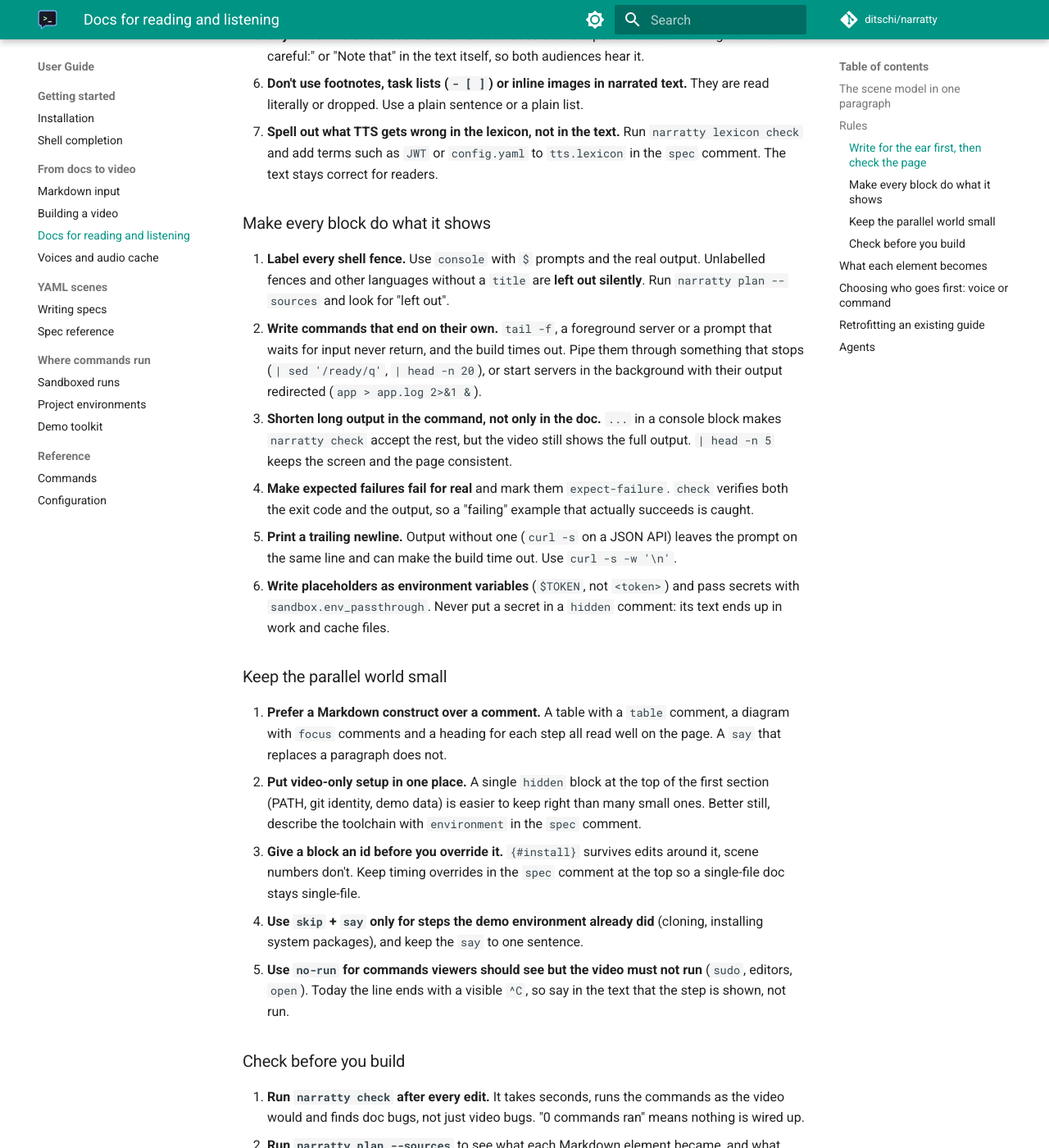
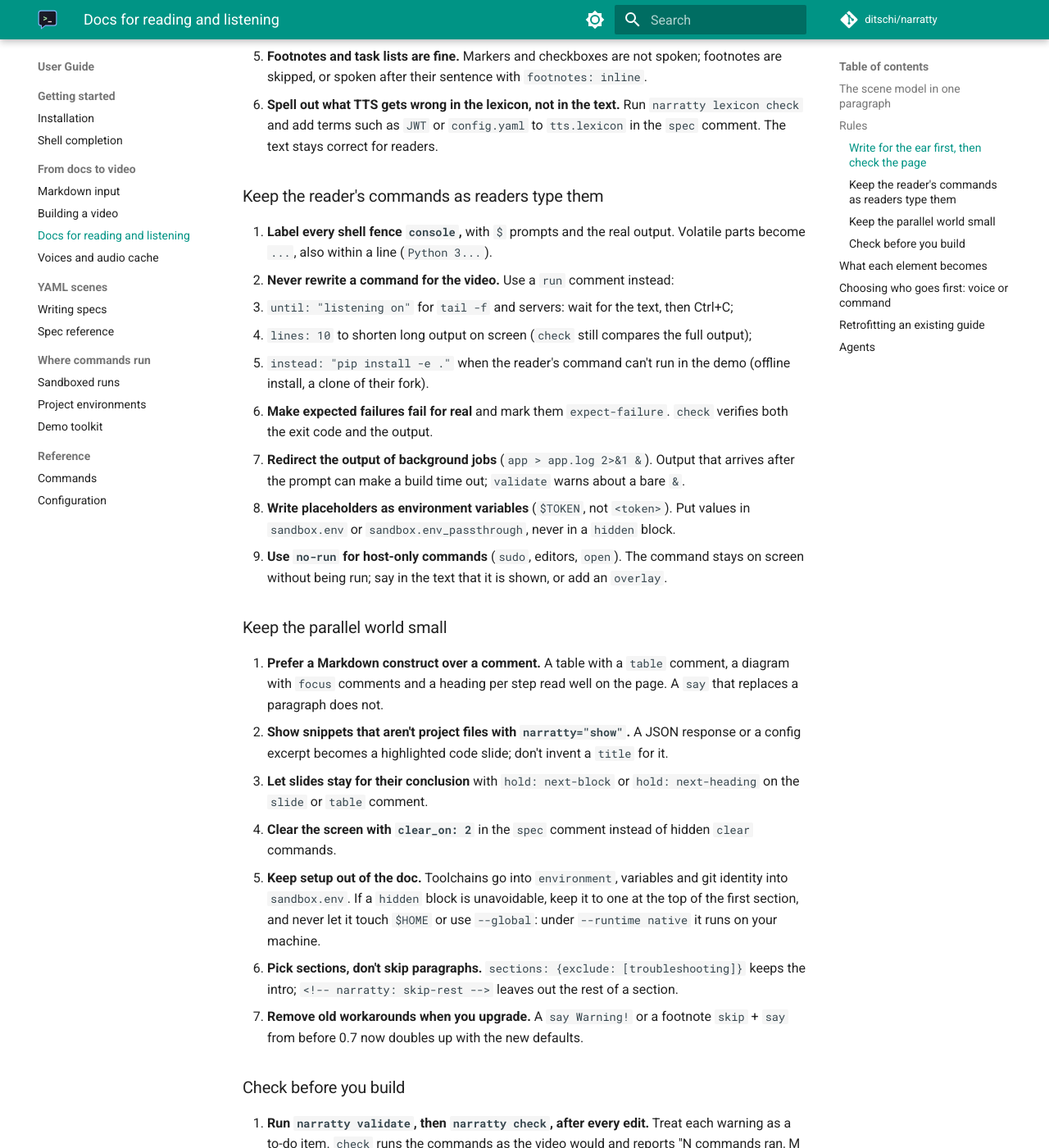
Before and after one commit to ditschi/narratty, an MkDocs documentation site: the page built from docs/user-guide/dual-use.md, in a window 1280 px wide and 1400 px high, scrolled down 1011 px. Shown: the whole window at 82% size. Built offline with MkDocs 1.6.1 and Material for MkDocs 9.7.7, drawn with Linux system fonts in a browser that asks for light colours; comment, search, counter and statistics services are not loaded; the version menu is left out; some of the changed text lies outside the part shown.

Commit message:
docs: update the dual-use rules and agent skill for 0.7
Rules, element table, voice/command table, retrofit checklist and the
narratty-docs skill now use the run comment, show, hold, clear_on,
sections exclude and the new defaults; the study records round 2.

Co-Authored-By: Claude Opus 5.5 <noreply@anthropic.com>

```diff
--- a/docs/contributor-guide/dual-use-study.md
+++ b/docs/contributor-guide/dual-use-study.md
@@ -147,3 +147,28 @@ in the doc as readers would type them.
   `skills/narratty-docs/` covers the same ground for agents today.
 - **Faster loop**: allow the scene cache with slides and overlays; announce image pulls
   with size; put scene id and Markdown line in every runtime error.
+
+## Round 2 (0.7 features)
+
+The same four authors rebuilt their docs with the features from the roadmap above.
+
+| Measure | Round 1 | Round 2 |
+|---|---|---|
+| Retrofit of the CONTRIBUTING guide | about 90 min, several fix-up builds | 19 min, first build acceptable |
+| Hidden setup commands (tutorial) | 5 | 0 |
+| Reader commands changed for the video (runbook) | 3 | 0 |
+| YAML `overrides` for timing (runbook) | 3 | 0 |
+| Video-only comments, like for like (architecture) | 16, two duplicating text | 9, none duplicating text |
+| Narration offset for `say: after` / `during` | drifted 1–3 s | constant 0.7–0.8 s over 110 s under load |
+
+Bugs found in round 2 and fixed before release: lead-ins swallowed by the text after a
+`say: after` block, a `show` block or a slide; `say: before` not waiting for the whole
+narration; hidden command text in the durations cache; hidden commands touching the real
+`$HOME` under `--runtime native` (now refused for `--global`, `~` and `$HOME` unless
+`--yes`); `check` counting `no-run` commands as run; inline footnotes placed at the end
+of the paragraph; `set +m` breaking duration measurement; containers left running after
+an interrupted build; plus lint false positives and YAML-only wording in Markdown hints.
+
+Still open: time spent in `until` waits is not part of the plan; job-control lines
+(`[1] 161`) show on screen; a `no-run` command is followed by a fresh prompt; builds take
+3–6 minutes, and the scene cache does not apply to docs with slides.
--- a/docs/user-guide/dual-use.md
+++ b/docs/user-guide/dual-use.md
@@ -5,140 +5,137 @@ and someone **watching** the video. The goal is one source of truth: plain Markd
 reads well, with as few `<!-- narratty: … -->` comments as possible. Every comment is a
 "parallel world" that readers don't see and that can drift from the text around it.
 
-This page collects the rules that keep the two in step. They come from authors who
-wrote tutorials, architecture overviews and runbooks with narratty and retrofitted
-existing guides to it.
+This page collects the rules that keep the two in step. They come from two rounds of a
+usability study in which authors wrote tutorials, architecture overviews and runbooks
+with narratty and retrofitted existing guides to it.
 
 ## The scene model in one paragraph
 
-The doc is read top to bottom. Paragraphs collect until a code block runs, and then
-they become the narration of the scene that runs it. **Narration and typing start
-together**: by default the voice talks *while* the command is typed and runs. A
+The doc is read top to bottom. The paragraph directly before a block is its lead-in and
+is spoken while that block runs; by default **narration and typing start together**. A
 paragraph after a block is spoken in the next scene, while the output is still on
-screen. Everything else follows from this. See [How a doc becomes scenes](markdown.md#how-a-doc-becomes-scenes).
+screen. A `run` comment before a block changes the order per block, see
+[Choosing who goes first](#choosing-who-goes-first-voice-or-command). See also
+[How a doc becomes scenes](markdown.md#how-a-doc-becomes-scenes).
 
 ## Rules
 
 ### Write for the ear first, then check the page
 
-1. **Keep the paragraph before a command short.** One or two sentences that say *what*
-   the command does. It is spoken while the command is typed, so a long intro talks
-   over output that is already done.
+1. **Keep the lead-in short and end it with a colon.** One or two sentences that say
+   *what* the command does: "Check that it works:". The colon also tells narratty the
+   paragraph belongs to the next block or slide, and listeners that something follows.
 2. **Explain output after the block.** A paragraph after a block is spoken while the
    output is on screen. That is the natural "run, then explain".
-3. **End a lead-in with a colon.** "Check that it works:" reads well on the page and
-   tells the listener a command follows.
-4. **Avoid spatial and UI words.** "Above", "below", "the command below", "click here"
-   and "press Ctrl+C" make no sense when spoken. Write "next", "this command" or
-   "the output shows" instead.
-5. **Say what kind of callout it is.** Admonition titles are not spoken. Start a
-   warning with "Be careful:" or "Note that" in the text itself, so both audiences hear
-   it.
-6. **Don't use footnotes, task lists (`- [ ]`) or inline images in narrated text.**
-   They are read literally or dropped. Use a plain sentence or a plain list.
-7. **Spell out what TTS gets wrong in the lexicon, not in the text.** Run
+3. **Avoid spatial and UI words.** "Above", "below", "the command below" and "click here"
+   make no sense when spoken; `narratty validate` flags them. Reword ("next", "this
+   command", "the output shows") rather than adding a `skip` + `say` pair.
+4. **Let callouts speak for themselves.** Warning, caution, danger and important
+   admonitions start with their type and title ("Warning: Cache keys. …"). Note and tip
+   are read like text. Change it per type with the entry key `admonitions`.
+5. **Footnotes and task lists are fine.** Markers and checkboxes are not spoken;
+   footnotes are skipped, or spoken after their sentence with `footnotes: inline`.
+6. **Spell out what TTS gets wrong in the lexicon, not in the text.** Run
    `narratty lexicon check` and add terms such as `JWT` or `config.yaml` to
    `tts.lexicon` in the `spec` comment. The text stays correct for readers.
 
-### Make every block do what it shows
+### Keep the reader's commands as readers type them
 
-8. **Label every shell fence.** Use `console` with `$` prompts and the real output.
-   Unlabelled fences and other languages without a `title` are **left out silently**.
-   Run `narratty plan --sources` and look for "left out".
-9. **Write commands that end on their own.** `tail -f`, a foreground server or a
-   prompt that waits for input never return, and the build times out. Pipe them through
-   something that stops (`| sed '/ready/q'`, `| head -n 20`), or start servers in the
-   background with their output redirected (`app > app.log 2>&1 &`).
-10. **Shorten long output in the command, not only in the doc.** `...` in a console
-    block makes `narratty check` accept the rest, but the video still shows the full
-    output. `| head -n 5` keeps the screen and the page consistent.
-11. **Make expected failures fail for real** and mark them `expect-failure`. `check`
-    verifies both the exit code and the output, so a "failing" example that actually
-    succeeds is caught.
-12. **Print a trailing newline.** Output without one (`curl -s` on a JSON API) leaves
-    the prompt on the same line and can make the build time out. Use `curl -s -w '\n'`.
-13. **Write placeholders as environment variables** (`$TOKEN`, not `<token>`) and pass
-    secrets with `sandbox.env_passthrough`. Never put a secret in a `hidden` comment:
-    its text ends up in work and cache files.
+7. **Label every shell fence `console`,** with `$` prompts and the real output. Volatile
+   parts become `...`, also within a line (`Python 3...`).
+8. **Never rewrite a command for the video.** Use a `run` comment instead:
+   - `until: "listening on"` for `tail -f` and servers: wait for the text, then Ctrl+C;
+   - `lines: 10` to shorten long output on screen (`check` still compares the full output);
+   - `instead: "pip install -e ."` when the reader's command can't run in the demo
+     (offline install, a clone of their fork).
+9. **Make expected failures fail for real** and mark them `expect-failure`. `check`
+   verifies both the exit code and the output.
+10. **Redirect the output of background jobs** (`app > app.log 2>&1 &`). Output that
+    arrives after the prompt can make a build time out; `validate` warns about a bare `&`.
+11. **Write placeholders as environment variables** (`$TOKEN`, not `<token>`). Put
+    values in `sandbox.env` or `sandbox.env_passthrough`, never in a `hidden` block.
+12. **Use `no-run` for host-only commands** (`sudo`, editors, `open`). The command stays
+    on screen without being run; say in the text that it is shown, or add an `overlay`.
 
 ### Keep the parallel world small
 
-14. **Prefer a Markdown construct over a comment.** A table with a `table` comment, a
-    diagram with `focus` comments and a heading for each step all read well on the
-    page. A `say` that replaces a paragraph does not.
-15. **Put video-only setup in one place.** A single `hidden` block at the top of the
-    first section (PATH, git identity, demo data) is easier to keep right than many
-    small ones. Better still, describe the toolchain with `environment` in the `spec`
-    comment.
-16. **Give a block an id before you override it.** `{#install}` survives edits around
-    it, scene numbers don't. Keep timing overrides in the `spec` comment at the top so
-    a single-file doc stays single-file.
-17. **Use `skip` + `say` only for steps the demo environment already did** (cloning,
-    installing system packages), and keep the `say` to one sentence.
-18. **Use `no-run` for commands viewers should see but the video must not run**
-    (`sudo`, editors, `open`). Today the line ends with a visible `^C`, so say in the
-    text that the step is shown, not run.
+13. **Prefer a Markdown construct over a comment.** A table with a `table` comment, a
+    diagram with `focus` comments and a heading per step read well on the page. A `say`
+    that replaces a paragraph does not.
+14. **Show snippets that aren't project files with `narratty="show"`.** A JSON response or
+    a config excerpt becomes a highlighted code slide; don't invent a `title` for it.
+15. **Let slides stay for their conclusion** with `hold: next-block` or
+    `hold: next-heading` on the `slide` or `table` comment.
+16. **Clear the screen with `clear_on: 2`** in the `spec` comment instead of hidden
+    `clear` commands.
+17. **Keep setup out of the doc.** Toolchains go into `environment`, variables and git
+    identity into `sandbox.env`. If a `hidden` block is unavoidable, keep it to one at the
+    top of the first section, and never let it touch `$HOME` or use `--global`: under
+    `--runtime native` it runs on your machine.
+18. **Pick sections, don't skip paragraphs.** `sections: {exclude: [troubleshooting]}`
+    keeps the intro; `<!-- narratty: skip-rest -->` leaves out the rest of a section.
+19. **Remove old workarounds when you upgrade.** A `say Warning!` or a footnote
+    `skip` + `say` from before 0.7 now doubles up with the new defaults.
 
 ### Check before you build
 
-19. **Run `narratty check` after every edit.** It takes seconds, runs the commands
-    as the video would and finds doc bugs, not just video bugs. "0 commands ran" means
-    nothing is wired up.
-20. **Run `narratty plan --sources`** to see what each Markdown element became, and
-    what was left out.
-21. **Look at the video at section changes.** Stale output and overlay collisions only
-    show there. Extract frames with `ffmpeg -ss <t> -i out.mp4 -frames:v 1 f.png`.
-22. **Build on an idle machine.** Under heavy load VHS drops frames, the video comes out
-    shorter than planned and the drift check fails.
+20. **Run `narratty validate`, then `narratty check`, after every edit.** Treat each
+    warning as a to-do item. `check` runs the commands as the video would and reports
+    "N commands ran, M shown only"; nothing ran means nothing is wired up.
+21. **Run `narratty plan --sources`** to see what each Markdown element became and why
+    something was left out. Run `check` first: `plan` then uses the measured command
+    durations.
+22. **Look at the video at section changes** and after slides. Extract frames with
+    `ffmpeg -ss <t> -i out.mp4 -frames:v 1 f.png`, and read the `.srt`.
 
 ## What each element becomes
 
 | Element | On the page | In the video | Recommendation |
 |---|---|---|---|
-| Heading | Structure | Chapter overlay (`heading_overlays`) | One heading per step; it also scopes `sections` |
-| Paragraph | Text | Narration of the next block's scene | Short before a block, explanations after it |
+| Heading | Structure | Chapter overlay (`heading_overlays`); the H1 card stays during the intro | One heading per step; it also scopes `sections` |
+| Paragraph | Text | Lead-in of the next block, or the scene after a block | Short before a block, explanations after it |
 | `console` block | Command and output | Typed, run, output compared by `check` | The default for shell examples |
-| `bash` block | Script | Each command runs; output not compared | Use for scripts readers copy as a whole |
+| `bash` block | Script | Each command runs; output not compared | Scripts readers copy as a whole |
 | Code with `title` | File listing | Written hidden, shown with `cat` and a file overlay | Config files the demo needs |
-| Code without `title` | Listing | Left out | Add a `title` if the video should show it |
+| Code with `narratty="show"` | Listing | Highlighted code slide | Responses, excerpts, examples |
+| Code without either | Listing | Left out (`validate` warns) | Add `show` or a `title` |
 | Table | Table | Left out; slide with a `table` or `slide` comment | Decisions and comparisons: `table {say: "If {A}, {B}."}` |
-| `mermaid` | Diagram | Slide; `focus` comments walk the nodes | Flowcharts, one short paragraph per node |
-| Image on its own line | Image | Slide while the text around it is spoken | Alt text is not used; describe it in the text |
-| Admonition | Callout with title | Spoken without the title | Say the type in the first words |
+| `mermaid` | Diagram | Slide; `focus` comments walk flowchart nodes and sequence participants | One short paragraph per node |
+| Image on its own line | Image | Slide titled with the alt text | Write a meaningful alt text |
+| Admonition | Callout | Warnings say their type and title | Nothing extra needed |
 | Collapsed block, `<details>` | Hidden until opened | Left out | Reader-only background, FAQ |
 | Content tabs | Tabs | First tab, or the one the entry names | Keep tabs equivalent |
-| Footnote, task list | Rendered | Read literally | Avoid in narrated sections |
-| Inline code, links | Formatted | Plain text, lexicon applies | Fine; avoid bare URLs |
+| Footnote, task list | Rendered | Markers not spoken | Fine |
+| Inline code, links | Formatted | Plain text, lexicon applies | Avoid bare URLs |
 
 ## Choosing who goes first: voice or command
 
-| You want | Write | Today |
+| You want | Write before the block | What happens |
 |---|---|---|
-| Talk while it runs | Paragraph, then block | Default |
-| Run, then explain the output | Block, then paragraph | Default for the paragraph after a block |
-| Explain first, then run | Paragraph, then block, with an override `before: [{hold: auto}]` on the block id | Needs an `overrides` entry |
-| Let the output sink in | `<!-- narratty: pause 2s -->` after the block | Comment |
-| Speak after the commands finished | `narration_start: after_actions` in the block's override | Needs an `overrides` entry |
+| Talk while it runs | nothing | Default (`say: during`) |
+| Explain, then run | `<!-- narratty: run {say: before} -->` | Typing starts once the lead-in is spoken |
+| Run, then explain in the same scene | `<!-- narratty: run {say: after} -->` | The text after the block is spoken once the commands are done |
+| Let the output sink in | `<!-- narratty: pause 2s -->` after the block | A silent pause |
 
-Narration is synchronized to the recording linearly, so on a slow command these
-intentions can drift by a second or two. Keep commands quick in narrated scenes.
+The same keys fit in the block's attributes (`narratty="say=before lines=10"`), and the
+entry key `say: before` makes "explain, then run" the default for a whole tutorial.
+With `say: after`, keep the lead-in very short: it is spoken over an idle prompt.
 
 ## Retrofitting an existing guide
 
-1. Build it as it is and run `narratty check` and `plan --sources`. Typical result:
-   most blocks are left out because the fences have no language.
-2. Label shell fences `console`; keep the `$` prompts and replace volatile output
-   (versions, timings) with `...`.
-3. Split blocks so that commands with different needs (run, `no-run`, hidden) are in
-   separate blocks.
-4. Turn commands that only appear inline in a step ("run `make lint`") into blocks. This
-   helps readers too.
-5. Mark host-only steps `no-run` and steps the demo has already done `skip` + `say`.
-6. Pick the sections for the video with `sections`; keep FAQ and troubleshooting out
-   and check that the intro is still spoken.
+1. Run `narratty validate` on the guide as it is. Typical result: "no command runs" and
+   one warning per unlabelled fence with `$` lines.
+2. Label shell fences `console`; replace volatile output with `...`.
+3. Split blocks so that commands with different needs (run, `no-run`, `instead`) are in
+   separate blocks, and turn commands that only appear inline in a step ("run
+   `make lint`") into blocks. Both help readers too.
+4. Mark host-only steps `no-run`; use `instead` for steps that need another command in
+   the demo, `until` for commands that don't end.
+5. Make sure every section's first block has a lead-in, or it plays silent.
+6. Set `clear_on: 2`, pick the sections with `sections: {exclude: [...]}`, and add
+   `environment.packages` when `check` reports a missing tool (exit 127).
 7. Add a `table` comment to tables the video needs and `focus` comments to diagrams.
-8. Remove "above"/"below" wording, say callout types in the text, and drop footnotes
-   from narrated sections.
+8. Run `check`, then `build`, and look at the frames at each section change.
 
 Expect to change about a sixth of the reader-visible text, and most of those changes
 improve the written guide as well.
```
Also changed, not shown: skills/narratty-docs/SKILL.md (+47 -44 lines).
